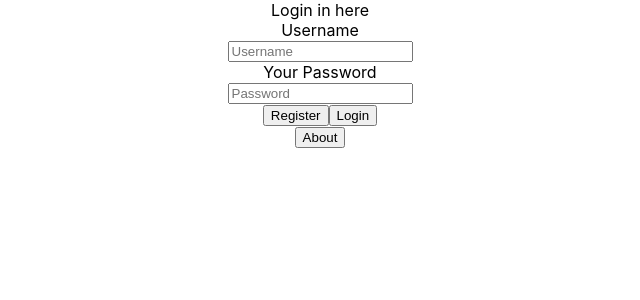
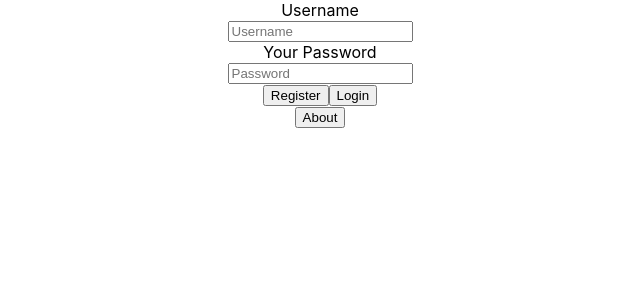
Before and after one commit to naval-barrage/battleship, a React (Create React App) app: page /home in a window 1280 px wide. Shown: the top 300 px of the page, without its empty margins (320-960 px from the left). Built offline with nearby package versions, Linux system fonts and the light colour scheme.

Commit message:
nav bar added and basic login screen

```diff
--- a/src/components/lander/login.jsx
+++ b/src/components/lander/login.jsx
@@ -2,7 +2,7 @@ import React, {Component} from 'react'
 import './login.scss'
 import {Link} from 'react-router-dom'
 
-class Login extends Component {
+export default class Login extends Component {
     constructor() {
         super()
         this.state = {
@@ -78,51 +78,36 @@ class Login extends Component {
         <div className='landing-box'>
             {!this.state.register
             ? (
-
                 <div>
-                <div className='titles'>Login in here</div>
                     <div className='login'>
                 <div className='input-titles'>Username</div>
-                <span className='input'>
                 <input onChange={(e) => this.handleChange(e, 'email')} type="text" placeholder='Username'/>
-                </span>
                 <div className='input-titles'>Your Password</div>
-                <span className='input'>
                 <input onChange={(e) => this.handleChange(e, 'password')} type="password" placeholder='Password'/>
-                </span>
                 <div>
                     <div className="log">
                         <button className='regbutton'  onClick={() => this.toggleChange()}>Register</button>
                         <Link to='home'><button className='enter'>Login</button></Link>
                         {/* <button className='enter' onClick={() => this.login()}>Login</button> */}
                     </div>
-                </div>
+                    </div>
                     </div>
             </div>
             ) : (
-                <div className='titles'>
-                <div>Create an account</div>
-                <div className="login">
+                <div className='register-box'>
                     <div className='input-titles'>Create a Username</div>
-                <span className='input'>
                     <input onChange={(e) => this.handleChange(e, 'email')} type="text" placeholder='Username'/>
-                </span>
                     <div className='input-titles'>Set a password</div>
                     <div>
-                        <span className='input'>
                         <input onChange={(e) => this.handleChange(e, 'password')} type="password" placeholder='Password'/>
-                        </span>
                     </div>
-                        <span className='input'>
                         <input onChange={(e) => this.handleChange(e, 'password2')} type="password" placeholder='Repeat Password'/>
-                        </span>
                 <div>
                     <div className="log">
                         <button className='regbutton' onClick={() => this.toggleChange()}>Back to Login</button>
                         <Link to='home'><button className='enter'>Register</button></Link>
                         {/* <button className='enter' onClick={() => this.register()}>Register</button> */}
                     </div>
-                </div>
                 </div>
             </div>
             )}
@@ -131,4 +116,3 @@ class Login extends Component {
         )
     }
 }
-export default Login
```
